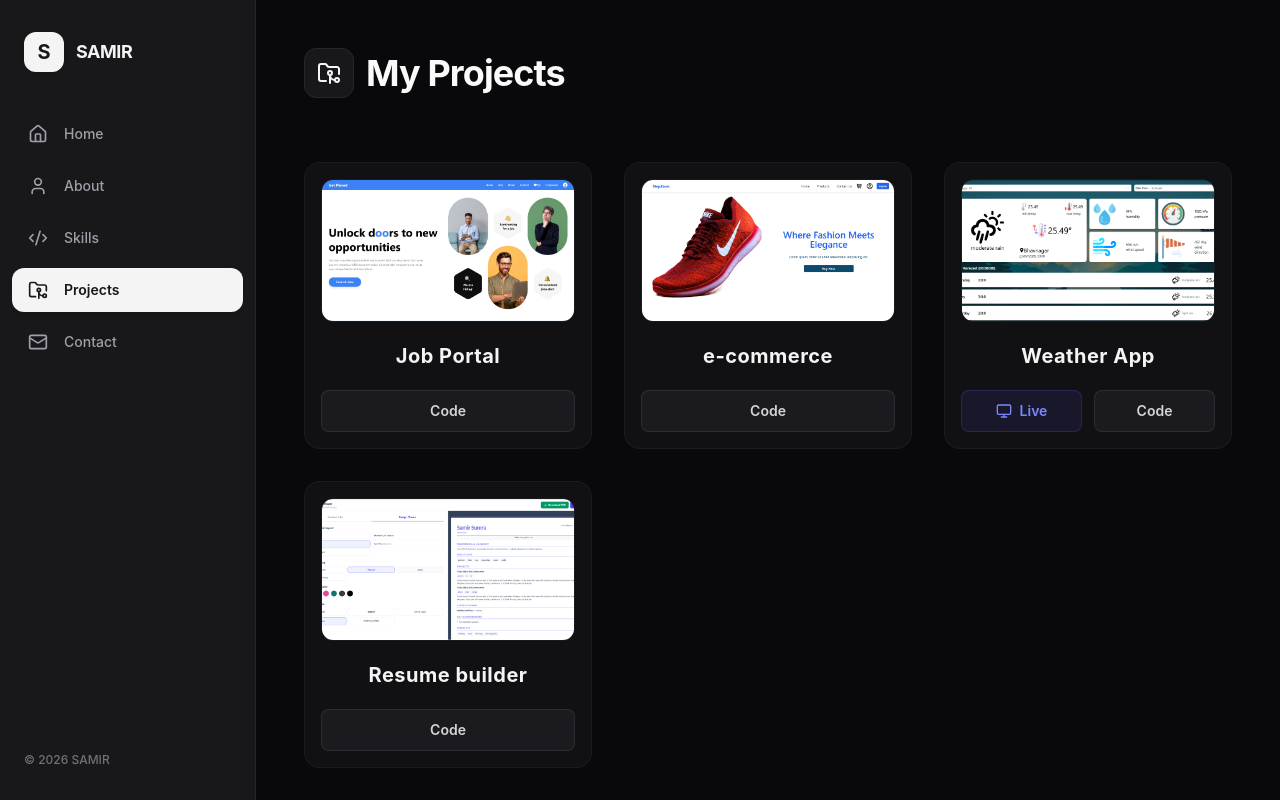
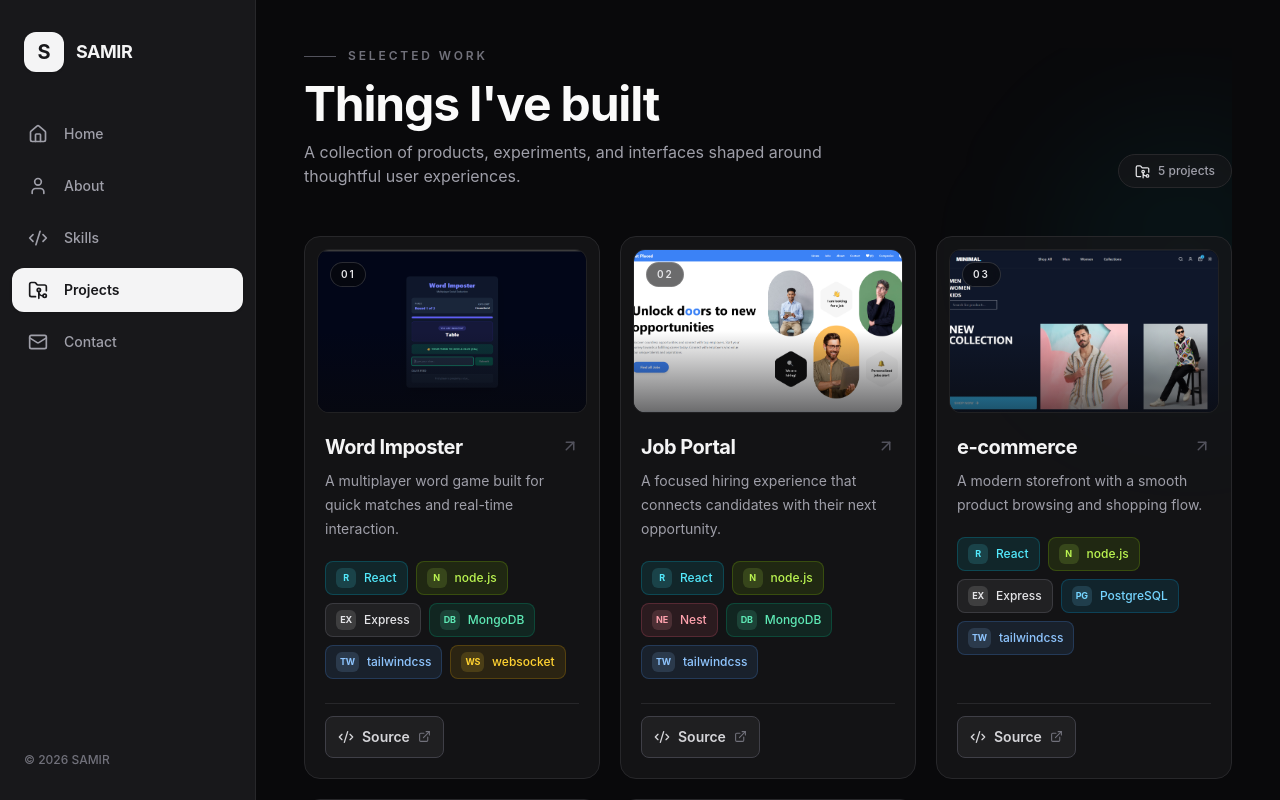
Before and after one commit to samir-27/portfolio-v3, a React (Vite) app: page /projects in a window 1280 px wide. Shown: the top 800 px of the page. Built offline with nearby package versions, Linux system fonts and the light colour scheme.

Commit message:
redesign project section

```diff
--- a/src/pages/Projects.jsx
+++ b/src/pages/Projects.jsx
@@ -1,35 +1,86 @@
 import { motion } from 'framer-motion';
-import { Code2, FolderGit2, Monitor, Presentation } from 'lucide-react';
+import { ArrowUpRight, Code2, ExternalLink, FolderGit2, Monitor } from 'lucide-react';
 import job from "../assets/home.png"
 import resume from "../assets/resume.png"
-import stepzone from "../assets/stepzone.png"
+import image from "../assets/image.png"
 import weather from "../assets/weather.png"
+import word from "../assets/word.png"
+
+const technologyMarks = {
+  React: 'R',
+  'node.js': 'N',
+  Express: 'EX',
+  Nest: 'NE',
+  MongoDB: 'DB',
+  PostgreSQL: 'PG',
+  tailwindcss: 'TW',
+  websocket: 'WS',
+  'Chart.js': 'CH',
+};
+
+const technologyColors = {
+  React: 'text-cyan-300 bg-cyan-400/10 border-cyan-400/20',
+  'node.js': 'text-lime-300 bg-lime-400/10 border-lime-400/20',
+  Express: 'text-zinc-200 bg-zinc-400/10 border-zinc-400/20',
+  Nest: 'text-rose-300 bg-rose-400/10 border-rose-400/20',
+  MongoDB: 'text-emerald-300 bg-emerald-400/10 border-emerald-400/20',
+  PostgreSQL: 'text-sky-300 bg-sky-400/10 border-sky-400/20',
+  tailwindcss: 'text-blue-300 bg-blue-400/10 border-blue-400/20',
+  websocket: 'text-amber-300 bg-amber-400/10 border-amber-400/20',
+  'Chart.js': 'text-orange-300 bg-orange-400/10 border-orange-400/20',
+};
+
+function TechnologyBadge({ technology }) {
+  return (
+    <span className={`inline-flex items-center gap-2 rounded-lg border px-2.5 py-1.5 text-xs font-medium ${technologyColors[technology] || 'text-zinc-300 bg-zinc-800 border-zinc-700'}`}>
+      <span className="flex h-5 min-w-5 items-center justify-center rounded-md bg-current/15 px-1 text-[9px] font-bold tracking-tight">
+        {technologyMarks[technology] || 'CO'}
+      </span>
+      {technology}
+    </span>
+  );
+}
 
 export default function Projects() {
   const projects = [
+    {
+      title: 'Word Imposter',
+      image: word,
+      githubLink: 'https://github.com/samir-27/word-imposter',
+      description: 'A multiplayer word game built for quick matches and real-time interaction.',
+      technologies: ['React', 'node.js', 'Express', 'MongoDB', 'tailwindcss', 'websocket'],
+    },
     {
       title: 'Job Portal',
       image: job,
       liveLink: null,
       githubLink: 'https://github.com/samir-27/jobapp-frontend',
+      description: 'A focused hiring experience that connects candidates with their next opportunity.',
+      technologies: ['React', 'node.js', 'Nest', 'MongoDB', 'tailwindcss'],
     },
     {
       title: 'e-commerce',
-      image: stepzone,
+      image: image,
       liveLink: null,
       githubLink: 'https://github.com/samir-27/stepzone-frontend',
+      description: 'A modern storefront with a smooth product browsing and shopping flow.',
+      technologies: ['React', 'node.js', 'Express', 'PostgreSQL', 'tailwindcss'],
     },
     {
       title: 'Weather App',
       image: weather,
       liveLink: 'https://myweather-27.netlify.app/',
       githubLink: 'https://github.com/samir-27/my-weather',
+      description: 'A clean weather dashboard that turns live forecasts into useful visual insights.',
+      technologies: ['React', 'tailwindcss', 'Chart.js'],
     },
     {
       title: 'Resume builder',
       image: resume,
       liveLink: null,
       githubLink: 'https://github.com/samir-27/resume-builder',
+      description: 'A practical resume builder for shaping polished applications in less time.',
+      technologies: ['React', 'node.js', 'Express', 'MongoDB', 'tailwindcss'],
     },
   ];
 
@@ -47,69 +98,90 @@ export default function Projects() {
   };
 
   return (
-    <section className="min-h-[85vh] w-full flex flex-col  relative overflow-hidden">
-
-      {/* Optional: Subtle background glow to break up the solid black */}
-      <div className="absolute top-1/4 left-1/2 -translate-x-1/2 w-3/4 h-1/2 bg-indigo-500/5 blur-[120px] rounded-full pointer-events-none -z-10" />
-
+    <section className="relative min-h-[85vh] w-full overflow-hidden pb-8">
+      <div className="pointer-events-none absolute -right-24 top-16 h-72 w-72 rounded-full bg-cyan-400/5 blur-3xl" />
+      <div className="pointer-events-none absolute -left-32 bottom-24 h-64 w-64 rounded-full bg-amber-300/5 blur-3xl" />
 
         {/* Page Header */}
         <motion.div
           initial={{ opacity: 0, y: -20 }}
           animate={{ opacity: 1, y: 0 }}
-          className="flex items-center gap-3 mb-16"
+          className="relative mb-12 flex flex-col gap-5 sm:flex-row sm:items-end sm:justify-between"
         >
-          <div className="p-3 bg-zinc-900 border border-zinc-800 rounded-xl">
-            <FolderGit2 className="text-zinc-100" size={24} />
+          <div>
+            <div className="mb-4 flex items-center gap-3 text-xs font-semibold uppercase tracking-[0.24em] text-zinc-500">
+              <span className="h-px w-8 bg-zinc-600" />
+              Selected work
             </div>
-          <h2 className="text-3xl lg:text-4xl font-bold text-zinc-50 tracking-tight">
-            My Projects
+            <h2 className="text-4xl font-bold tracking-tight text-zinc-50 sm:text-5xl">
+              Things I&apos;ve built
             </h2>
+            <p className="mt-3 max-w-xl text-sm leading-6 text-zinc-400 sm:text-base">
+              A collection of products, experiments, and interfaces shaped around thoughtful user experiences.
+            </p>
+          </div>
+          <div className="hidden items-center gap-2 rounded-full border border-zinc-800 bg-zinc-900/70 px-4 py-2 text-xs font-medium text-zinc-400 sm:flex">
+            <FolderGit2 size={15} className="text-zinc-200" />
+            {projects.length} projects
+          </div>
         </motion.div>
 
-      <div className="w-full max-w-7xl ">
-
-
+      <div className="relative w-full max-w-7xl">
         {/* Gallery Grid */}
         <motion.div
           variants={containerVariants}
           initial="hidden"
           animate="show"
-          className="grid grid-cols-1 md:grid-cols-2 lg:grid-cols-3 gap-8"
+          className="grid grid-cols-1 gap-5 md:grid-cols-2 xl:grid-cols-3"
         >
           {projects.map((project, index) => (
             <motion.div
               key={index}
               variants={itemVariants}
-              className="group flex flex-col bg-zinc-900/60 border border-zinc-800/50 hover:border-zinc-700/80 rounded-2xl p-4 transition-all duration-300 hover:-translate-y-1 hover:shadow-2xl hover:shadow-indigo-500/5"
+              className="group flex flex-col overflow-hidden rounded-2xl border border-zinc-800 bg-zinc-900/70 p-3 transition-all duration-300 hover:-translate-y-1 hover:border-zinc-600 hover:bg-zinc-900 hover:shadow-2xl hover:shadow-black/20"
             >
 
               {/* Image Container: Perfectly constrained to 16:9 */}
-              <div className="relative w-full aspect-video rounded-xl overflow-hidden  mb-5 border border-zinc-800/50">
+              <div className="relative mb-5 aspect-[1.65/1] w-full overflow-hidden rounded-xl border border-zinc-800/80 bg-zinc-950">
                 <img
                   src={project.image}
                   alt={project.title}
-                  className="w-full h-full object-cover group-hover:scale-105 transition-transform duration-700 ease-out"
+                  className="h-full w-full object-cover transition-transform duration-700 ease-out group-hover:scale-105"
                 />
-
+                <div className="absolute inset-0 bg-linear-to-t from-zinc-950/60 via-transparent to-transparent" />
+                <span className="absolute left-3 top-3 rounded-full border border-white/15 bg-zinc-950/60 px-2.5 py-1 text-[10px] font-semibold uppercase tracking-[0.18em] text-zinc-200 backdrop-blur-sm">
+                  0{index + 1}
+                </span>
               </div>
 
-              {/* Title */}
-              <h3 className="text-xl font-bold text-zinc-100 text-center mb-5 tracking-wide group-hover:text-indigo-400 transition-colors duration-300">
+              <div className="flex flex-1 flex-col px-2 pb-2">
+                <div className="mb-2 flex items-start justify-between gap-3">
+                  <h3 className="text-xl font-bold tracking-tight text-zinc-100 transition-colors duration-300 group-hover:text-cyan-200">
                     {project.title}
                   </h3>
+                  <ArrowUpRight size={18} className="mt-1 shrink-0 text-zinc-600 transition-all duration-300 group-hover:-translate-y-0.5 group-hover:translate-x-0.5 group-hover:text-cyan-300" />
+                </div>
+                <p className="mb-5 min-h-12 text-sm leading-6 text-zinc-400">
+                  {project.description}
+                </p>
+
+                <div className="mb-6 flex flex-wrap gap-2">
+                  {project.technologies.map((technology) => (
+                    <TechnologyBadge key={technology} technology={technology} />
+                  ))}
+                </div>
 
                 {/* Action Buttons */}
-              <div className="flex items-center gap-3 w-full mt-auto">
+                <div className="mt-auto flex w-full items-center gap-2 border-t border-zinc-800 pt-3">
                   {project.liveLink && (
                     <a
                       href={project.liveLink}
                       target="_blank"
                       rel="noopener noreferrer"
-                    className="flex-1 flex items-center justify-center gap-2 py-2.5 bg-indigo-500/10 hover:bg-indigo-500/20 border border-indigo-500/20 hover:border-indigo-500/40 text-indigo-400 text-sm font-semibold rounded-lg transition-all duration-300"
+                      className="flex flex-1 items-center justify-center gap-2 rounded-lg bg-cyan-300 px-3 py-2.5 text-sm font-semibold text-zinc-950 transition-colors duration-300 hover:bg-cyan-200"
                     >
                       <Monitor size={16} />
-                    Live
+                      Live demo
                     </a>
                   )}
 
@@ -118,13 +190,15 @@ export default function Projects() {
                       href={project.githubLink}
                       target="_blank"
                       rel="noopener noreferrer"
-                    // Sleek secondary button
-                    className="flex-1 flex items-center justify-center gap-2 py-2.5 bg-zinc-800/50 hover:bg-zinc-700 border border-zinc-700/50 hover:border-zinc-600 text-zinc-300 hover:text-zinc-50 text-sm font-semibold rounded-lg transition-all duration-300"
+                      aria-label={`View ${project.title} source code on GitHub`}
+                      className="flex items-center justify-center gap-2 rounded-lg border border-zinc-700 bg-zinc-800/60 px-3 py-2.5 text-sm font-semibold text-zinc-300 transition-all duration-300 hover:border-zinc-500 hover:bg-zinc-700 hover:text-zinc-50"
                     >
-
-                    Code
+                      <Code2 size={16} />
+                      <span className="hidden sm:inline">Source</span>
+                      <ExternalLink size={13} className="text-zinc-500" />
                     </a>
                   )}
+                </div>
               </div>
 
             </motion.div>
--- a/src/pages/Skills.jsx
+++ b/src/pages/Skills.jsx
@@ -25,14 +25,23 @@ export default function Skills() {
         { name: 'Express.js', logo: 'https://cdn.jsdelivr.net/gh/devicons/devicon@latest/icons/express/express-original.svg', invert: true },
       ],
     },
+
+{
+  title: 'Database',
+  icon: <Database className="text-zinc-400" size={24} />,
+  skills: [
     {
-      title: 'Database',
-      icon: <Database className="text-zinc-400" size={24} />,
-      skills: [
-        { name: 'MySQL', logo: 'https://cdn.jsdelivr.net/gh/devicons/devicon@latest/icons/mysql/mysql-original.svg' },
-        { name: 'MongoDB', logo: 'https://cdn.jsdelivr.net/gh/devicons/devicon@latest/icons/mongodb/mongodb-original.svg' },
-      ],
+      name: 'PostgreSQL',
+      logo: 'https://cdn.jsdelivr.net/gh/devicons/devicon@latest/icons/postgresql/postgresql-original.svg'
     },
+    {
+      name: 'MongoDB',
+      logo: 'https://cdn.jsdelivr.net/gh/devicons/devicon@latest/icons/mongodb/mongodb-original.svg'
+    },
+  ],
+},
+
+
   ];
 
   // Framer Motion staggered entrance animations
```
Also changed, not shown: src/assets/image.png (added), src/assets/word.png (added). Lines whose indentation alone changed are shown as unchanged.
